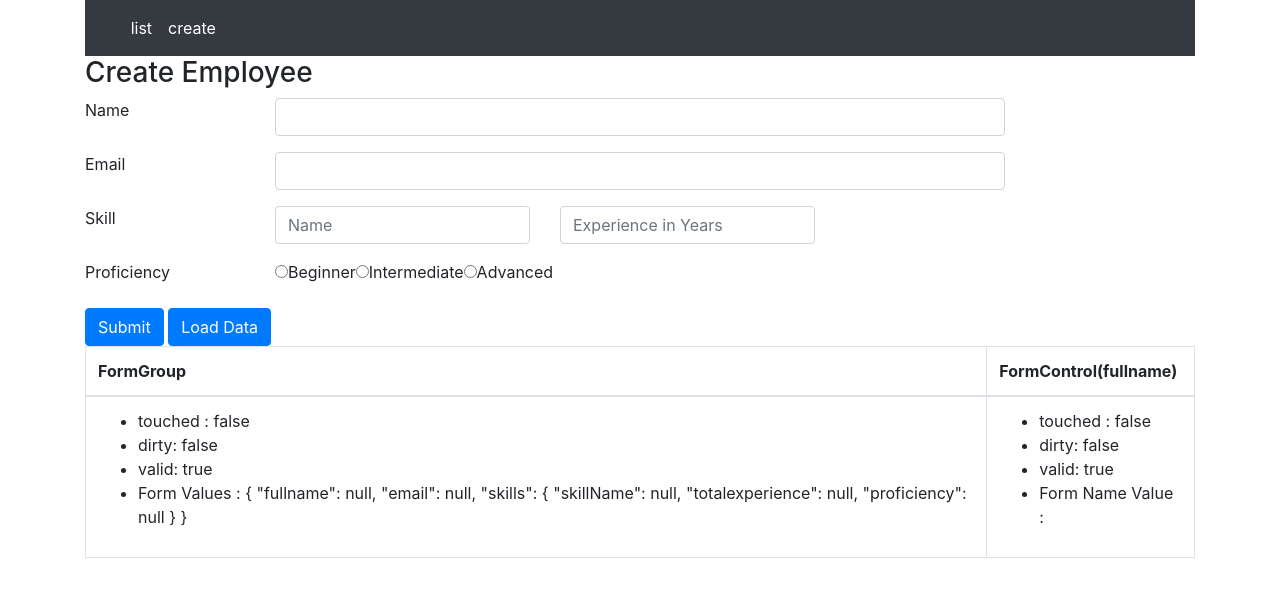
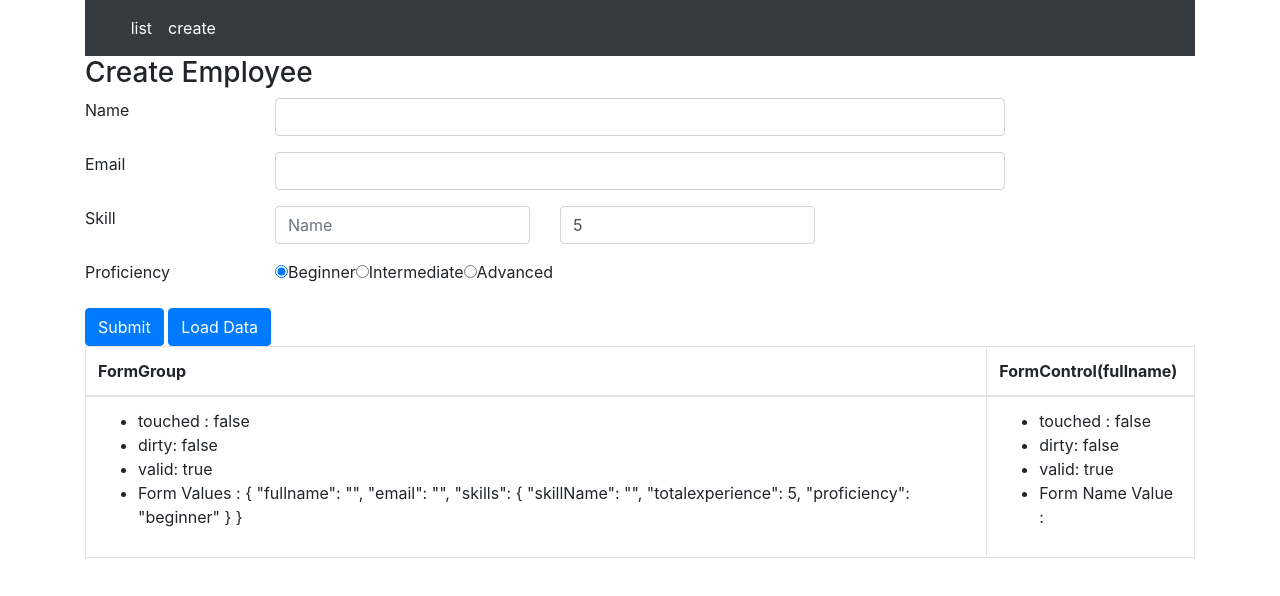
Before and after one commit to kprabhanew/Angular6, an Angular app: page /create in a window 1280 px wide. Shown: the top 596 px of the page. Built offline with nearby package versions, Linux system fonts and the light colour scheme.

Commit message:
Angular Formbuilder - Lession 8

```diff
--- a/src/app/employee/create-employee.component.ts
+++ b/src/app/employee/create-employee.component.ts
@@ -1,5 +1,5 @@
 import { Component, OnInit } from '@angular/core';
-import { FormGroup, FormControl, FormControlName } from '@angular/forms'
+import { FormGroup, FormControl, FormBuilder, FormControlName } from '@angular/forms'
 
 @Component({
   selector: 'app-create-employee',
@@ -9,16 +9,16 @@
 export class CreateEmployeeComponent implements OnInit {
   employeeForm: FormGroup;
 
-  constructor() { }
+  constructor(private fb: FormBuilder) { }
 
   ngOnInit() {
-    this.employeeForm = new FormGroup({
-      "fullname": new FormControl(),
-      "email": new FormControl(),
-      "skills": new FormGroup({
-        "skillName": new FormControl(),
-        "totalexperience": new FormControl(),
-        "proficiency": new FormControl()
+    this.employeeForm = this.fb.group({
+      fullname: [''],
+      email: [''],
+      skills: this.fb.group({
+        skillName: [''],
+        totalexperience: 5,
+        proficiency: 'beginner'
       })
     })
   }
```
Also changed, not shown: formBuilder_scr.PNG (added), setPatchReactive.png (deleted).
